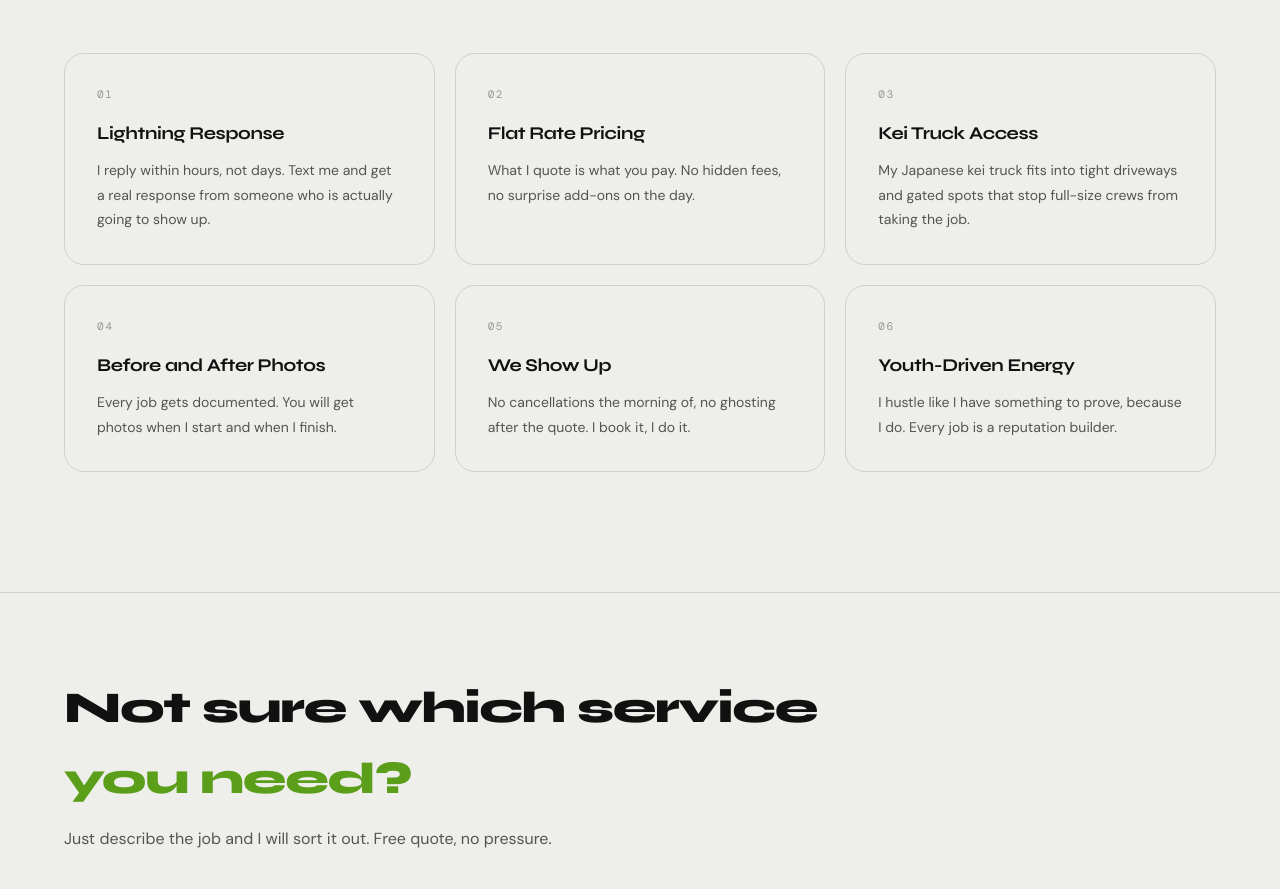
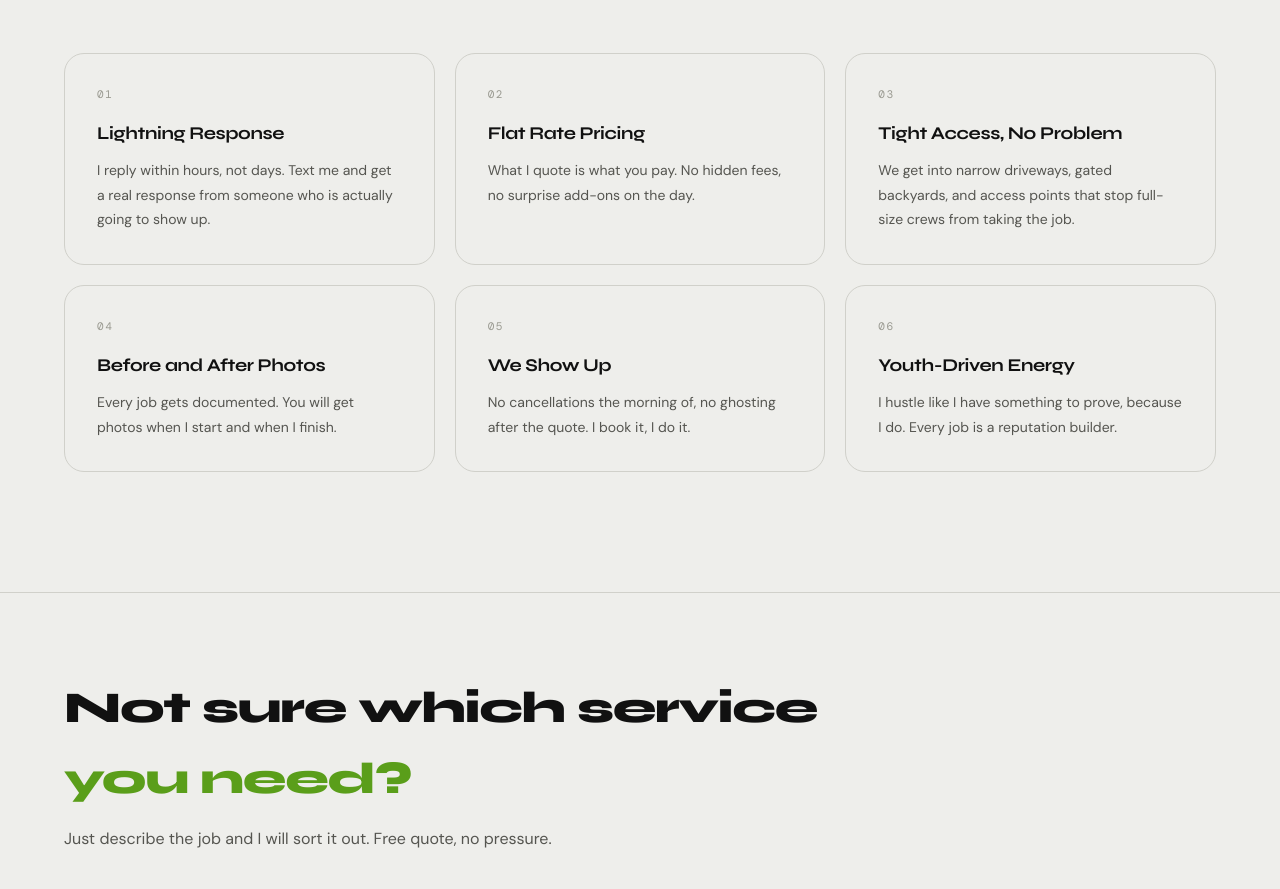
Before and after one commit to belivablelevi/keipropertyservices, a plain HTML site: page services.html in a window 1280 px wide. Shown: the part 2409-3298 px from the top of the page. Drawn offline with nearby package versions, Linux system fonts and the light colour scheme.

Commit message:
Update service description and title for clarity

```diff
--- a/services.html
+++ b/services.html
@@ -138,7 +138,7 @@
     <div class="why-grid">
       <div class="why-card reveal d1"><div class="why-num">01</div><div class="why-title">Lightning Response</div><p class="why-desc">I reply within hours, not days. Text me and get a real response from someone who is actually going to show up.</p></div>
       <div class="why-card reveal d2"><div class="why-num">02</div><div class="why-title">Flat Rate Pricing</div><p class="why-desc">What I quote is what you pay. No hidden fees, no surprise add-ons on the day.</p></div>
-      <div class="why-card reveal d3"><div class="why-num">03</div><div class="why-title">Kei Truck Access</div><p class="why-desc">My Japanese kei truck fits into tight driveways and gated spots that stop full-size crews from taking the job.</p></div>
+      <div class="why-card reveal d3"><div class="why-num">03</div><div class="why-title">Tight Access, No Problem</div><p class="why-desc">We get into narrow driveways, gated backyards, and access points that stop full-size crews from taking the job.</p></div>
       <div class="why-card reveal d1"><div class="why-num">04</div><div class="why-title">Before and After Photos</div><p class="why-desc">Every job gets documented. You will get photos when I start and when I finish.</p></div>
       <div class="why-card reveal d2"><div class="why-num">05</div><div class="why-title">We Show Up</div><p class="why-desc">No cancellations the morning of, no ghosting after the quote. I book it, I do it.</p></div>
       <div class="why-card reveal d3"><div class="why-num">06</div><div class="why-title">Youth-Driven Energy</div><p class="why-desc">I hustle like I have something to prove, because I do. Every job is a reputation builder.</p></div>
```
